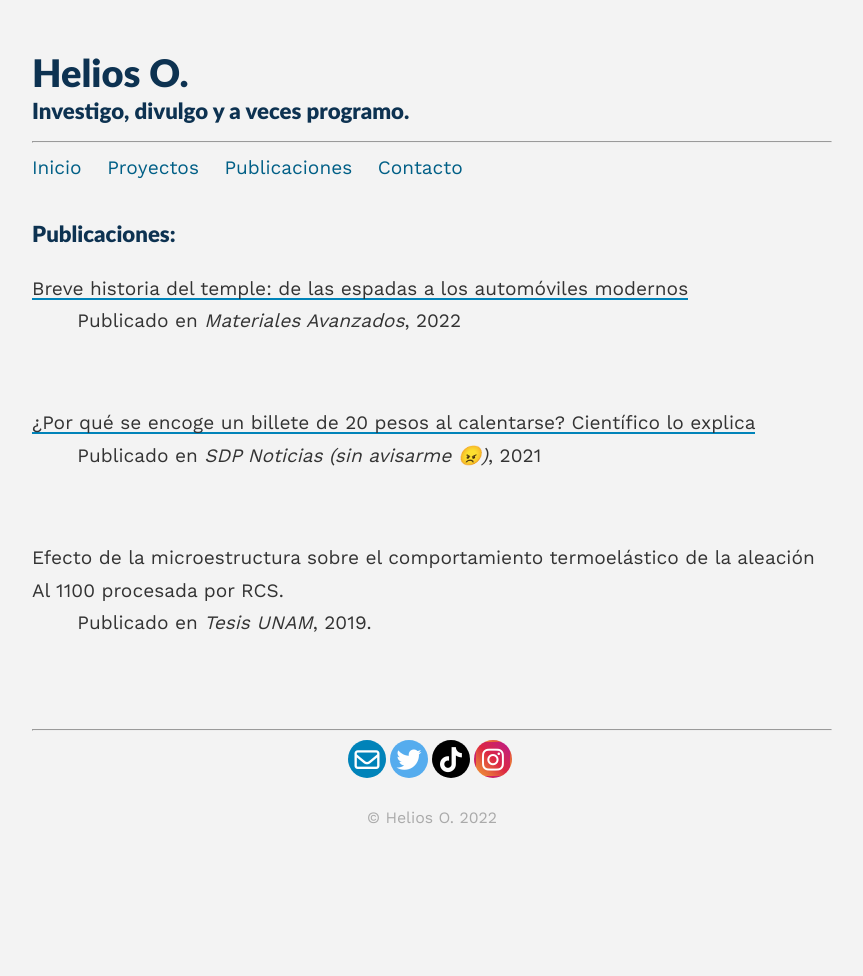
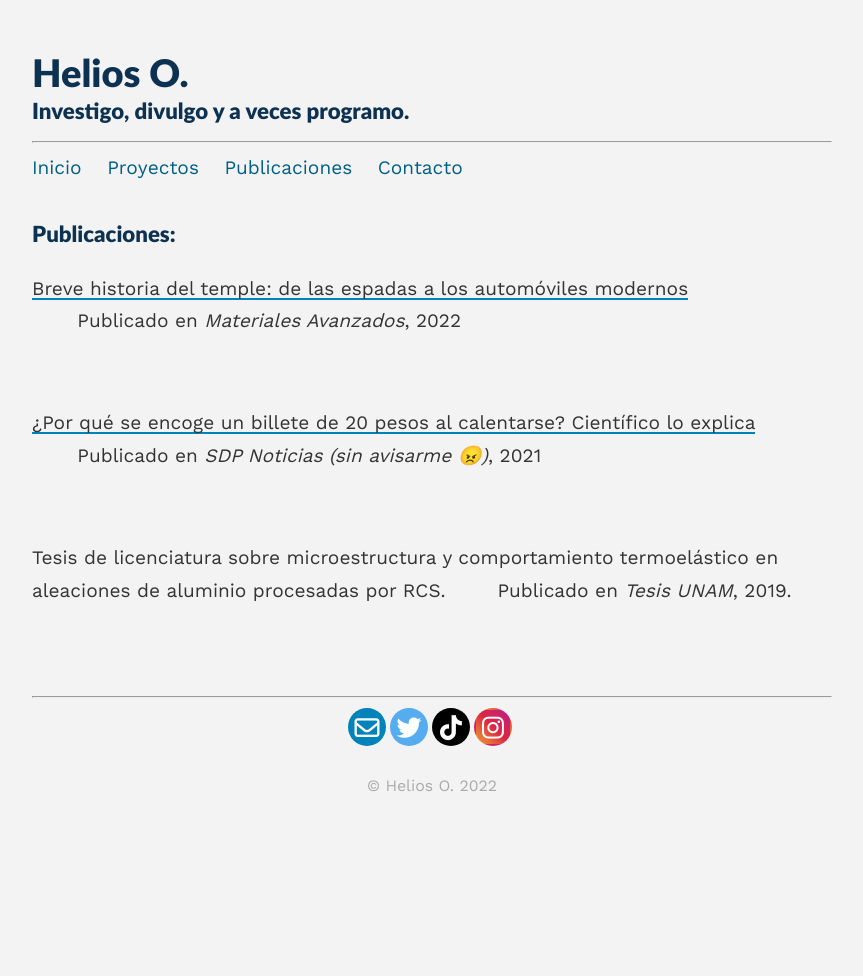
Before and after one commit to Heliouz/Heliouz.github.io, a Jekyll site: the page built from _pages/pubs.md, in a window 1280 px wide. Shown: the whole page, without its empty margins (208-1071 px from the left). Built offline with Jekyll 4.4.1, drawn with Linux system fonts in a browser that asks for light colours; emoji names are drawn with the system emoji font.

Commit message:
Update pubs.md

```diff
--- a/_pages/pubs.md
+++ b/_pages/pubs.md
@@ -21,8 +21,7 @@
 
 <br>
 
-Efecto de la microestructura sobre el comportamiento termoelástico de la aleación Al 1100 procesada por RCS.
-&nbsp;&nbsp;&nbsp;&nbsp;&nbsp;&nbsp; Publicado en _Tesis UNAM_, 2019.
+Tesis de licenciatura sobre microestructura y comportamiento termoelástico en aleaciones de aluminio procesadas por RCS. &nbsp;&nbsp;&nbsp;&nbsp;&nbsp;&nbsp; Publicado en _Tesis UNAM_, 2019.
 
 
 <br>
```
